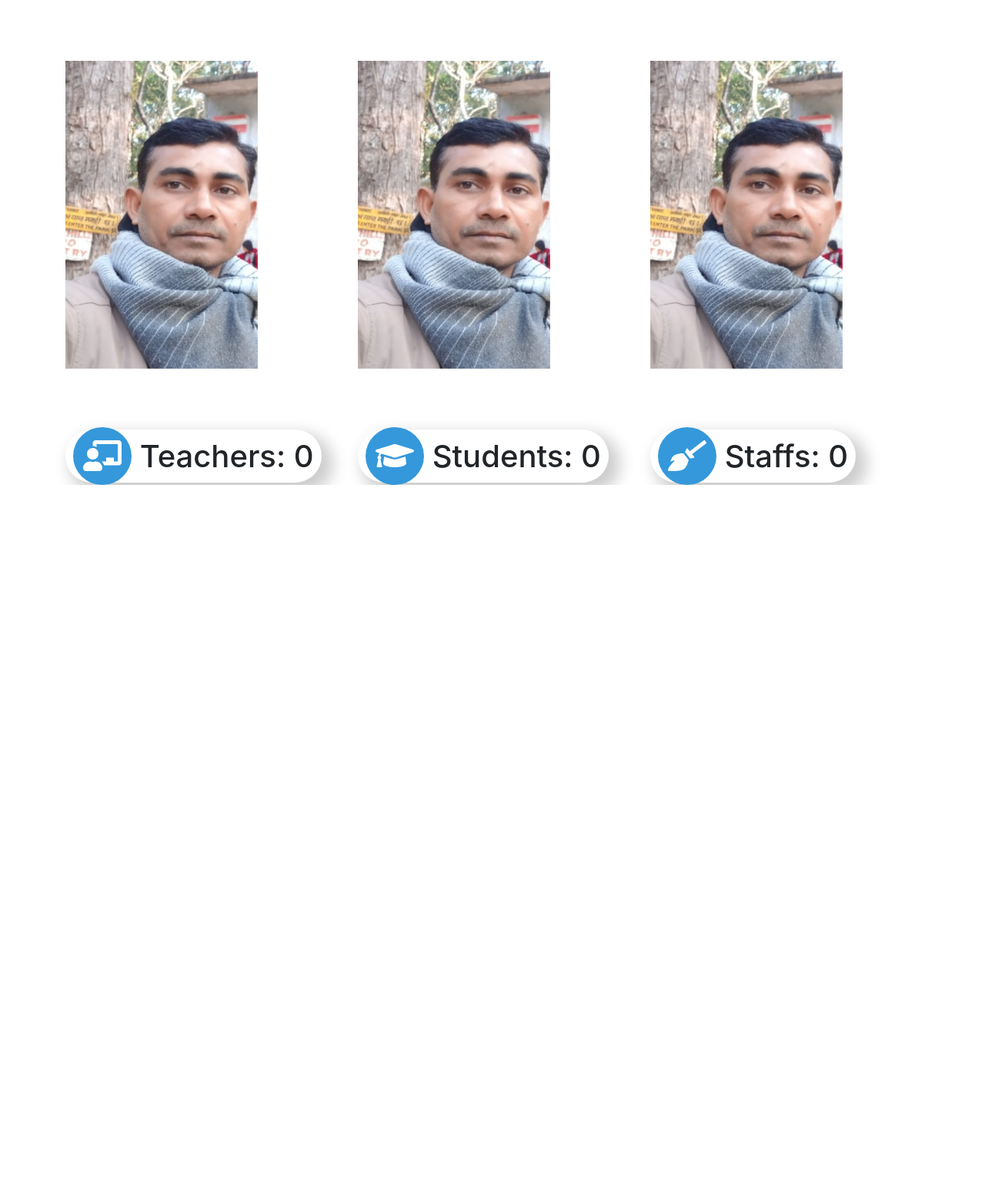
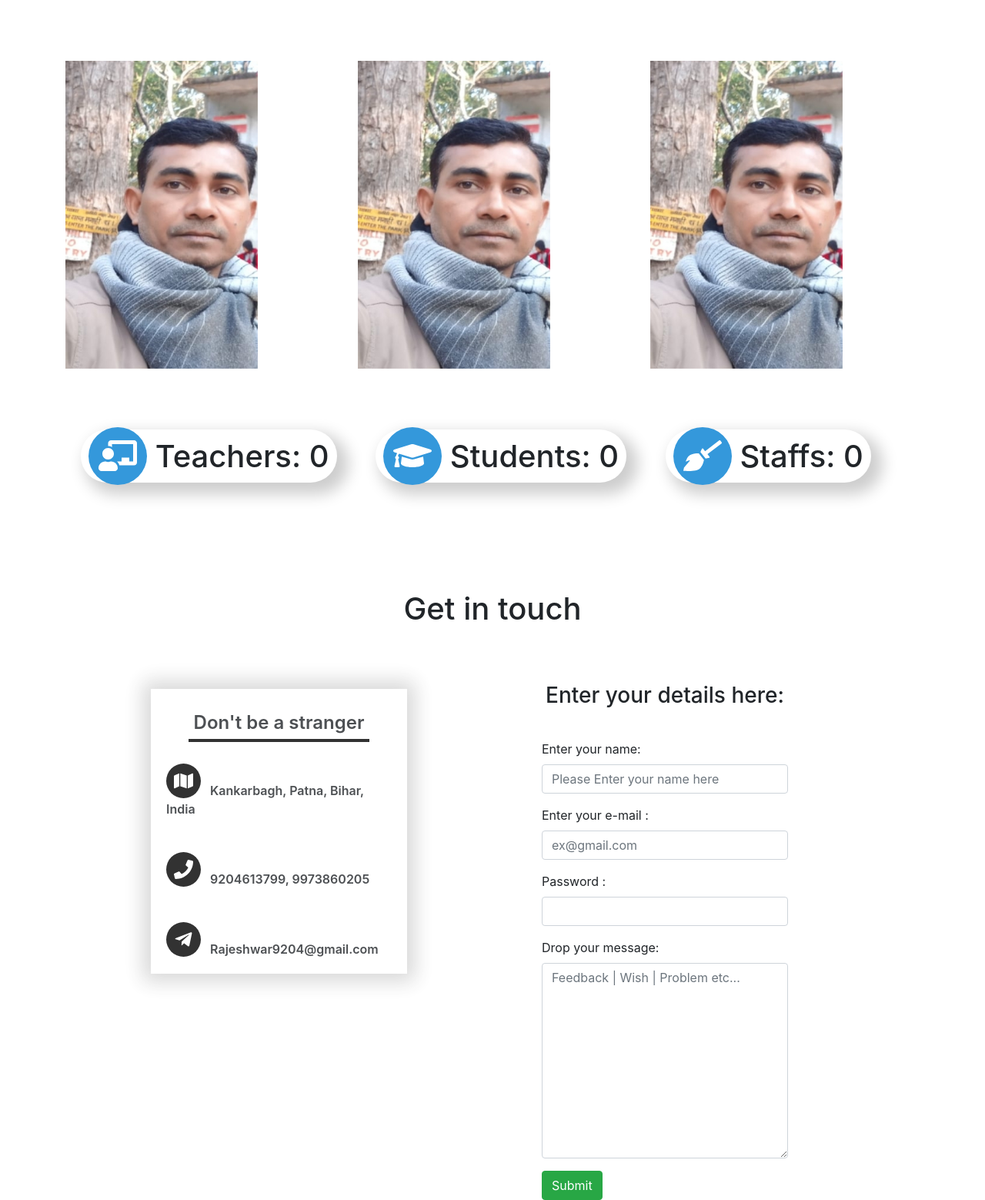
Before and after one commit to Ani-code97/index, a PHP site: page /index.html in a window 1280 px wide. Shown: the part 1398-2957 px from the top of the page at 77% size. Before the commit the page ends 2028 px from the top, so only its background shows below. Run offline with PHP 8.4, Linux system fonts and the light colour scheme; some libraries are stand-ins or nearby versions; some web fonts are replaced.

Commit message:
Created website, footer left to create

```diff
--- a/index.html
+++ b/index.html
@@ -42,7 +42,7 @@
             <li><a id="about_link" href="#about_us">About us</a></li>
             <li><a id="team_link" href="#our_team">Our Team</a></li>
             <li><a id="down_link" href="#">Downloads & other</a></li>
-            <li><a id="contact_link" href="#">Contact us</a></li>
+            <li><a id="contact_link" href="#contact">Contact us</a></li>
           </ul>
         </nav>
       </section>
@@ -201,8 +201,6 @@
           </div>
         </div>
         <h1>
-          <div class="row">
-            <div class="col-xl-4 col-lg-4 col-md-12 col-sm-12 col-12">
           <div class="counter" id="counter1">
             <span class="counter-name">
               <span class="icon"
@@ -211,27 +209,92 @@
               Teachers: <span id="count">0</span></span
             >
           </div>
-            </div>
-            <div class="col-xl-4 col-lg-4 col-md-12 col-sm-12 col-12">
           <div class="counter" id="counter2">
             <span class="counter-name">
-                  <span class="icon"
-                    ><i class="fas fa-graduation-cap"></i
-                  ></span>
+              <span class="icon"><i class="fas fa-graduation-cap"></i></span>
               Students: <span id="count">0</span>
             </span>
           </div>
-            </div>
-            <div class="col-xl-4 col-lg-4 col-md-12 col-sm-12 col-12">
           <div class="counter" id="counter3">
             <span class="counter-name">
               <span class="icon"><i class="fas fa-broom"></i></span>
               Staffs: <span id="count">0</span>
             </span>
           </div>
+        </h1>
       </div>
     </div>
-        </h1>
+    <div id="contact">
+      <h1 class="text-center">Get in touch</h1>
+      <div class="container">
+        <div id="personal-profile">
+          <h4 class="text-center">Don't be a stranger</h4>
+          <i class="icon fas fa-map fa-2x"></i>&nbsp;&nbsp;&nbsp;Kankarbagh,
+          Patna, Bihar, India <br /><br />
+          <i class="icon fas fa-phone fa-2x"></i>&nbsp;&nbsp;&nbsp;9204613799,
+          9973860205 <br /><br />
+          <i class="icon fab fa-telegram-plane fa-2x"></i
+          >&nbsp;&nbsp;&nbsp;Rajeshwar9204@gmail.com
+        </div>
+        <div class="form">
+          <h3 class="text-center">Enter your details here:</h3>
+          <form action="db.php" method="POST">
+            <div class="form-group" onsubmit="validation()">
+              <label for="username">Enter your name: </label>
+              <input
+                type="text"
+                name="username"
+                id="username"
+                class="form-control"
+                placeholder="Please Enter your name here"
+                aria-describedby="user-valid"
+              />
+              <small id="user-valid" class="text-danger"></small>
+            </div>
+            <div class="form-group">
+              <label for="email">Enter your e-mail :</label>
+              <input
+                type="email"
+                class="form-control"
+                name="email"
+                id="email"
+                aria-describedby="email-validate"
+                placeholder="ex@gmail.com"
+              />
+              <small id="email-valid" class="form-text text-danger"></small>
+            </div>
+            <div class="form-group">
+              <label for="password">Password :</label>
+              <input
+                type="password"
+                class="form-control"
+                name="password"
+                aria-describedby="pass-valid"
+                id="password"
+              />
+              <small id="pass-valid" class="form-text text-danger"></small>
+            </div>
+            <div class="form-group">
+              <label for="message">Drop your message:</label>
+              <textarea
+                class="form-control"
+                name="message"
+                id="message"
+                rows="10"
+                placeholder="Feedback | Wish | Problem etc..."
+                aria-describedby="textarea"
+              ></textarea>
+              <small id="textarea" class="form-text text-danger"></small>
+            </div>
+            <button
+              type="submit"
+              onsubmit="validation()"
+              class="btn btn-success"
+            >
+              Submit
+            </button>
+          </form>
+        </div>
       </div>
     </div>
     <!-- Custom js -->
--- a/sass/style.css
+++ b/sass/style.css
@@ -189,9 +189,13 @@ body {
   width: 100%;
   -webkit-backface-visibility: hidden;
           backface-visibility: hidden;
+  -webkit-transform: rotateY(0deg);
+          transform: rotateY(0deg);
   cursor: pointer;
-  -webkit-transition: 1s;
-  transition: 1s;
+  -webkit-transition: -webkit-transform 1s;
+  transition: -webkit-transform 1s;
+  transition: transform 1s;
+  transition: transform 1s, -webkit-transform 1s;
 }
 
 #our_team .team-card .card-front img {
@@ -207,8 +211,10 @@ body {
           transform: rotateY(180deg);
   -webkit-backface-visibility: hidden;
           backface-visibility: hidden;
-  -webkit-transition: 1s;
-  transition: 1s;
+  -webkit-transition: -webkit-transform 1s;
+  transition: -webkit-transform 1s;
+  transition: transform 1s;
+  transition: transform 1s, -webkit-transform 1s;
   color: white;
 }
 
@@ -239,9 +245,12 @@ body {
 }
 
 #our_team .counter {
-  position: absolute;
+  position: relative;
   margin-top: 500px;
   white-space: nowrap;
+  display: inline-block;
+  margin-left: 20px;
+  margin-right: 20px;
 }
 
 #our_team .counter .icon {
@@ -257,4 +266,65 @@ body {
   -webkit-box-shadow: 10px 10px 20px 5px rgba(0, 0, 0, 0.2);
           box-shadow: 10px 10px 20px 5px rgba(0, 0, 0, 0.2);
 }
+
+#contact {
+  position: relative;
+  margin-top: 150px;
+}
+
+#contact h1 {
+  margin-top: 50px;
+}
+
+#contact #personal-profile {
+  margin-top: 80px;
+  width: 30%;
+  -webkit-box-shadow: 0 0 25px 10px rgba(0, 0, 0, 0.2);
+          box-shadow: 0 0 25px 10px rgba(0, 0, 0, 0.2);
+  padding: 20px;
+  font-weight: 600;
+  opacity: 0.8;
+  margin-left: 10%;
+}
+
+#contact #personal-profile h4 {
+  opacity: 1;
+  font-weight: 600;
+  position: relative;
+  padding: 10px;
+  display: block;
+}
+
+#contact #personal-profile h4::after {
+  content: "";
+  position: absolute;
+  width: 100%;
+  background: black;
+  height: 4px;
+  width: 80%;
+  left: 10%;
+  bottom: 0em;
+}
+
+#contact #personal-profile .icon {
+  background: black;
+  color: white;
+  padding: 10px;
+  border-radius: 50%;
+  height: 45px;
+  width: 45px;
+  margin-top: 20px;
+}
+
+#contact .form {
+  position: absolute;
+  right: 20%;
+  width: 25%;
+  top: 0;
+  margin-top: 120px;
+}
+
+#contact .form form {
+  margin-top: 40px;
+}
 /*# sourceMappingURL=style.css.map */
--- a/sass/style.scss
+++ b/sass/style.scss
@@ -147,8 +147,9 @@ body {
       height: 100%;
       width: 100%;
       backface-visibility: hidden;
+      transform: rotateY(0deg);
       cursor: pointer;
-      transition: 1s;
+      transition: transform 1s;
       img {
         height: 100%;
         width: 100%;
@@ -160,7 +161,7 @@ body {
       height: 100%;
       transform: rotateY(180deg);
       backface-visibility: hidden;
-      transition: 1s;
+      transition: transform 1s;
       color: white;
       p {
         position: relative;
@@ -185,9 +186,12 @@ body {
     }
   }
   .counter {
-    position: absolute;
+    position: relative;
     margin-top: 500px;
     white-space: nowrap;
+    display: inline-block;
+    margin-left: 20px;
+    margin-right: 20px;
     .icon {
       background: #3498db;
       color: white;
@@ -201,3 +205,55 @@ body {
     }
   }
 }
+#contact {
+  position: relative;
+  margin-top: 150px;
+  h1 {
+    margin-top: 50px;
+  }
+  #personal-profile {
+    margin-top: 80px;
+    width: 30%;
+    box-shadow: 0 0 25px 10px rgba(0, 0, 0, 0.2);
+    padding: 20px;
+    font-weight: 600;
+    opacity: 0.8;
+    margin-left: 10%;
+    h4 {
+      opacity: 1;
+      font-weight: 600;
+      position: relative;
+      padding: 10px;
+      display: block;
+      &::after {
+        content: "";
+        position: absolute;
+        width: 100%;
+        background: black;
+        height: 4px;
+        width: 80%;
+        left: 10%;
+        bottom: 0em;
+      }
+    }
+    .icon {
+      background: black;
+      color: white;
+      padding: 10px;
+      border-radius: 50%;
+      height: 45px;
+      width: 45px;
+      margin-top: 20px;
+    }
+  }
+  .form {
+    position: absolute;
+    right: 20%;
+    width: 25%;
+    top: 0;
+    margin-top: 120px;
+    form {
+      margin-top: 40px;
+    }
+  }
+}
--- a/script.js
+++ b/script.js
@@ -1,15 +1,21 @@
 window.addEventListener("scroll", function () {
   let scroll = scrollY;
-  console.log(scroll);
-  let home_link = document.getElementById("home_link");
-  let about_link = document.getElementById("about_link");
-  let team_link = document.getElementById("team_link");
-  let down_link = document.getElementById("down_link");
-  let contact_link = document.getElementById("contact_link");
-  if (scroll < 605) {
-    home_link.classList.add = "active";
-  }
-  if (scroll < 755 && scroll > 557) {
-    about_link.classList.toggle = "active";
+  // console.log(scroll);
+  function validation() {
+    let username = document.getElementById("username").value;
+    let uservalid = document.getElementById("user-valid");
+    let email = document.getElementById("email").value;
+    let emailvalid = document.getElementById("email-valid");
+    let password = document.getElementById("password").value;
+    let passvalid = document.getElementById("pass-valid");
+    if (username == "") {
+      uservalid.innerHTML = "This filled is neccesary";
+      return false;
+    } else if (email == "") {
+      email.innerHTML = "This filled is neccesary";
+      return false;
+    } else if (email.indexOf("@") <= 0) {
+      emailvalid.innerHTML = "The position of '@' is invalid or is not entered";
+    }
   }
 });
```
Also changed, not shown: db.php (added, +25 -0 lines), index.php (added, +25 -0 lines), 1 other file. Lines whose indentation alone changed are shown as unchanged.
